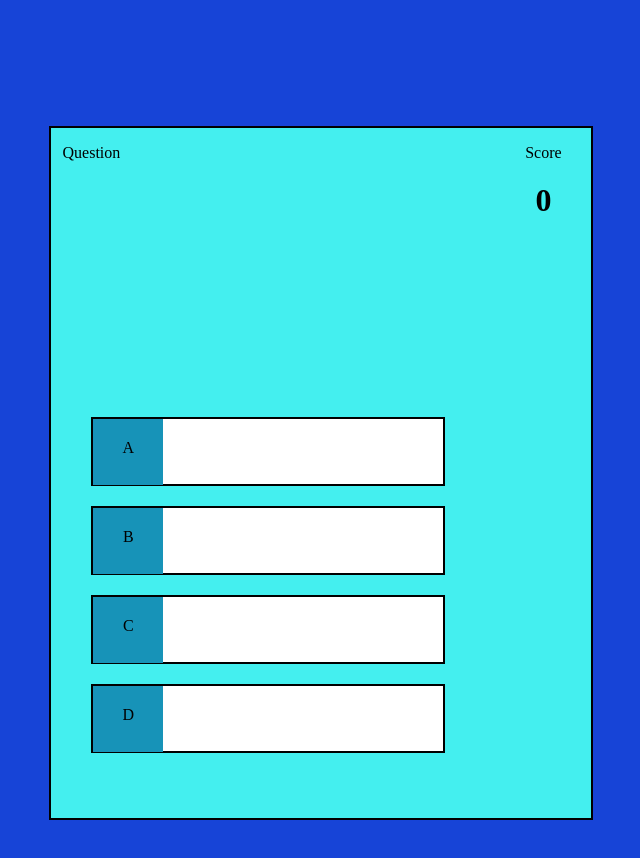
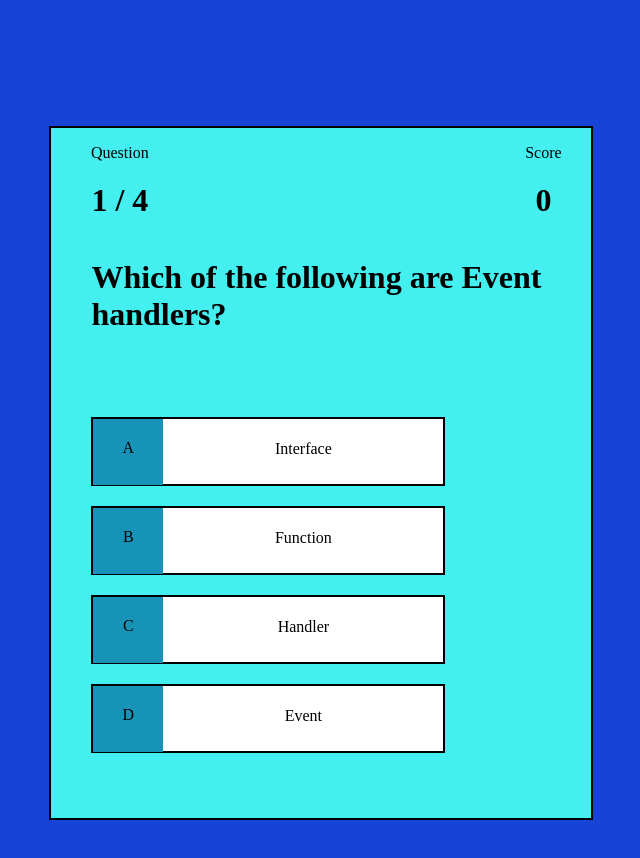
Before and after one commit to Rahul7315/Quizz, a plain HTML site: page html/quizz.html in a window 1280 px wide. Shown: the whole page, without its empty margins (401-1041 px from the left). Drawn offline with Linux system fonts and the light colour scheme.

Commit message:
Update quizz.html

```diff
--- a/html/quizz.html
+++ b/html/quizz.html
@@ -131,6 +131,6 @@
     </div>
 </body>
 
-<script src="html/quizz.js"></script>
+<script src="quizz.js"></script>
 
 </html>
```
